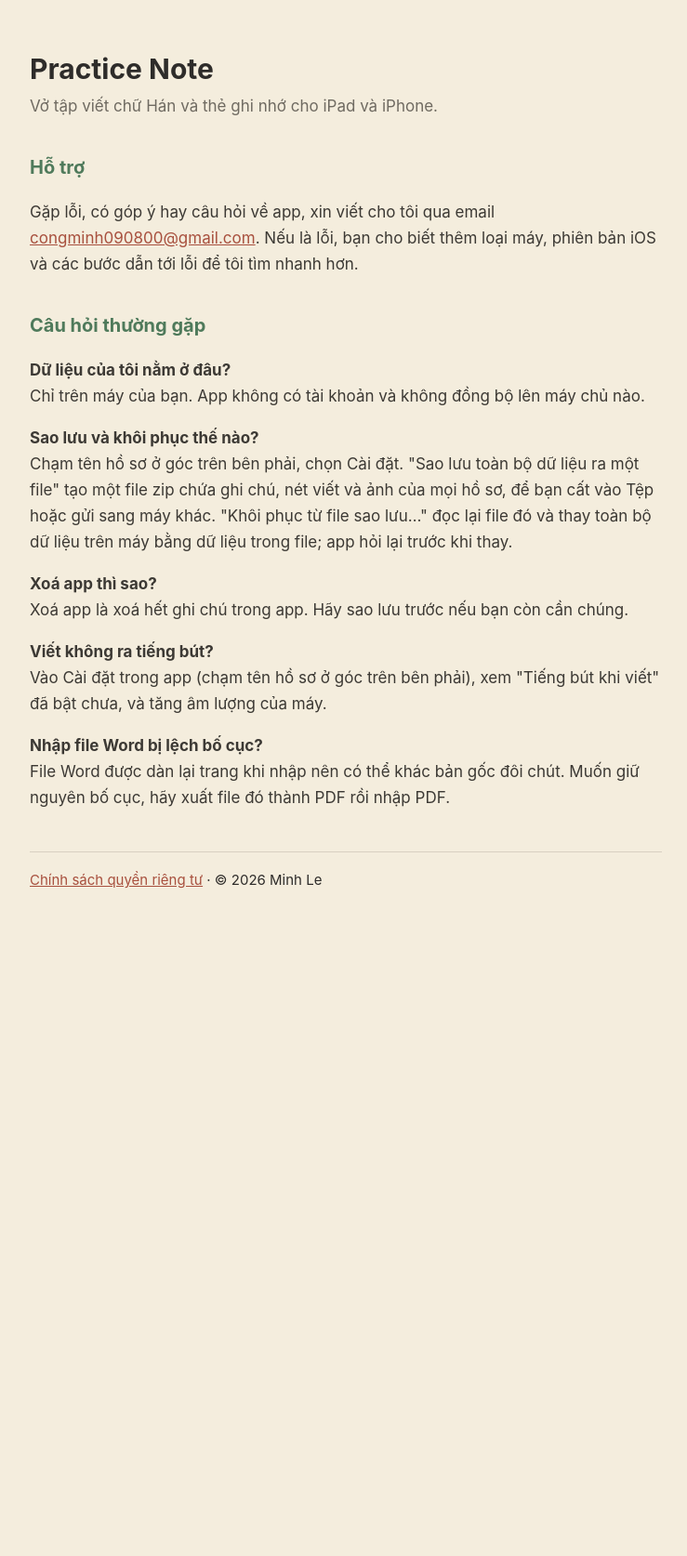
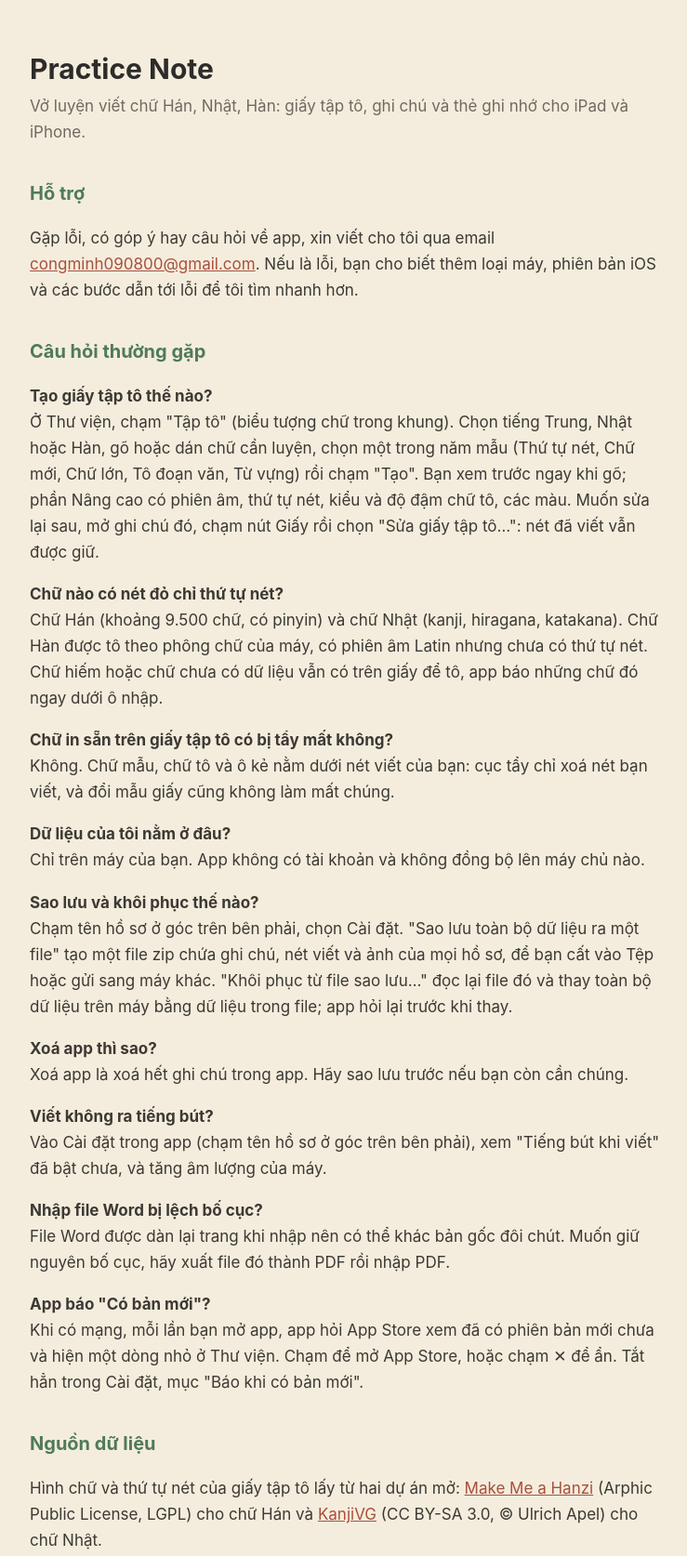
Before and after one commit to congminh090800/practice-note-site, a plain HTML site: page index.html in a window 1280 px wide. Shown: the top 1674 px of the page at 93% size, without its empty margins (268-1007 px from the left). Before the commit the page ends 1040 px from the top, so only its background shows below. Drawn offline with Linux system fonts and the light colour scheme.

Commit message:
Support page: tracing worksheets, the update notice, and the stroke data sources
Co-Authored-By: Claude Opus 5.5 <noreply@anthropic.com>
Claude-Session: https://claude.ai/code/session_01G85P82qCaLpHVXZyQAX7Jn

```diff
--- a/index.html
+++ b/index.html
@@ -10,16 +10,23 @@ p, li { color: #3C3934; } .sub { color: #6F6A61; margin: 0 0 28px; }
 a { color: #A8503E; } nav { margin-top: 44px; padding-top: 18px; border-top: 1px solid #D8D0C2; font-size: 15px; }
 </style></head><body><main>
 <h1>Practice Note</h1>
-<p class="sub">Vở tập viết chữ Hán và thẻ ghi nhớ cho iPad và iPhone.</p>
+<p class="sub">Vở luyện viết chữ Hán, Nhật, Hàn: giấy tập tô, ghi chú và thẻ ghi nhớ cho iPad và iPhone.</p>
 
 <h2>Hỗ trợ</h2>
 <p>Gặp lỗi, có góp ý hay câu hỏi về app, xin viết cho tôi qua email <a href="mailto:congminh090800@gmail.com">congminh090800@gmail.com</a>. Nếu là lỗi, bạn cho biết thêm loại máy, phiên bản iOS và các bước dẫn tới lỗi để tôi tìm nhanh hơn.</p>
 
 <h2>Câu hỏi thường gặp</h2>
+<p><strong>Tạo giấy tập tô thế nào?</strong><br>Ở Thư viện, chạm "Tập tô" (biểu tượng chữ trong khung). Chọn tiếng Trung, Nhật hoặc Hàn, gõ hoặc dán chữ cần luyện, chọn một trong năm mẫu (Thứ tự nét, Chữ mới, Chữ lớn, Tô đoạn văn, Từ vựng) rồi chạm "Tạo". Bạn xem trước ngay khi gõ; phần Nâng cao có phiên âm, thứ tự nét, kiểu và độ đậm chữ tô, các màu. Muốn sửa lại sau, mở ghi chú đó, chạm nút Giấy rồi chọn "Sửa giấy tập tô…": nét đã viết vẫn được giữ.</p>
+<p><strong>Chữ nào có nét đỏ chỉ thứ tự nét?</strong><br>Chữ Hán (khoảng 9.500 chữ, có pinyin) và chữ Nhật (kanji, hiragana, katakana). Chữ Hàn được tô theo phông chữ của máy, có phiên âm Latin nhưng chưa có thứ tự nét. Chữ hiếm hoặc chữ chưa có dữ liệu vẫn có trên giấy để tô, app báo những chữ đó ngay dưới ô nhập.</p>
+<p><strong>Chữ in sẵn trên giấy tập tô có bị tẩy mất không?</strong><br>Không. Chữ mẫu, chữ tô và ô kẻ nằm dưới nét viết của bạn: cục tẩy chỉ xoá nét bạn viết, và đổi mẫu giấy cũng không làm mất chúng.</p>
 <p><strong>Dữ liệu của tôi nằm ở đâu?</strong><br>Chỉ trên máy của bạn. App không có tài khoản và không đồng bộ lên máy chủ nào.</p>
 <p><strong>Sao lưu và khôi phục thế nào?</strong><br>Chạm tên hồ sơ ở góc trên bên phải, chọn Cài đặt. "Sao lưu toàn bộ dữ liệu ra một file" tạo một file zip chứa ghi chú, nét viết và ảnh của mọi hồ sơ, để bạn cất vào Tệp hoặc gửi sang máy khác. "Khôi phục từ file sao lưu…" đọc lại file đó và thay toàn bộ dữ liệu trên máy bằng dữ liệu trong file; app hỏi lại trước khi thay.</p>
 <p><strong>Xoá app thì sao?</strong><br>Xoá app là xoá hết ghi chú trong app. Hãy sao lưu trước nếu bạn còn cần chúng.</p>
 <p><strong>Viết không ra tiếng bút?</strong><br>Vào Cài đặt trong app (chạm tên hồ sơ ở góc trên bên phải), xem "Tiếng bút khi viết" đã bật chưa, và tăng âm lượng của máy.</p>
 <p><strong>Nhập file Word bị lệch bố cục?</strong><br>File Word được dàn lại trang khi nhập nên có thể khác bản gốc đôi chút. Muốn giữ nguyên bố cục, hãy xuất file đó thành PDF rồi nhập PDF.</p>
+<p><strong>App báo "Có bản mới"?</strong><br>Khi có mạng, mỗi lần bạn mở app, app hỏi App Store xem đã có phiên bản mới chưa và hiện một dòng nhỏ ở Thư viện. Chạm để mở App Store, hoặc chạm ✕ để ẩn. Tắt hẳn trong Cài đặt, mục "Báo khi có bản mới".</p>
+
+<h2>Nguồn dữ liệu</h2>
+<p>Hình chữ và thứ tự nét của giấy tập tô lấy từ hai dự án mở: <a href="https://github.com/skishore/makemeahanzi">Make Me a Hanzi</a> (Arphic Public License, LGPL) cho chữ Hán và <a href="https://kanjivg.tagaini.net">KanjiVG</a> (CC BY-SA 3.0, © Ulrich Apel) cho chữ Nhật.</p>
 <nav><a href="privacy.html">Chính sách quyền riêng tư</a> · © 2026 Minh Le</nav>
 </main></body></html>
```
